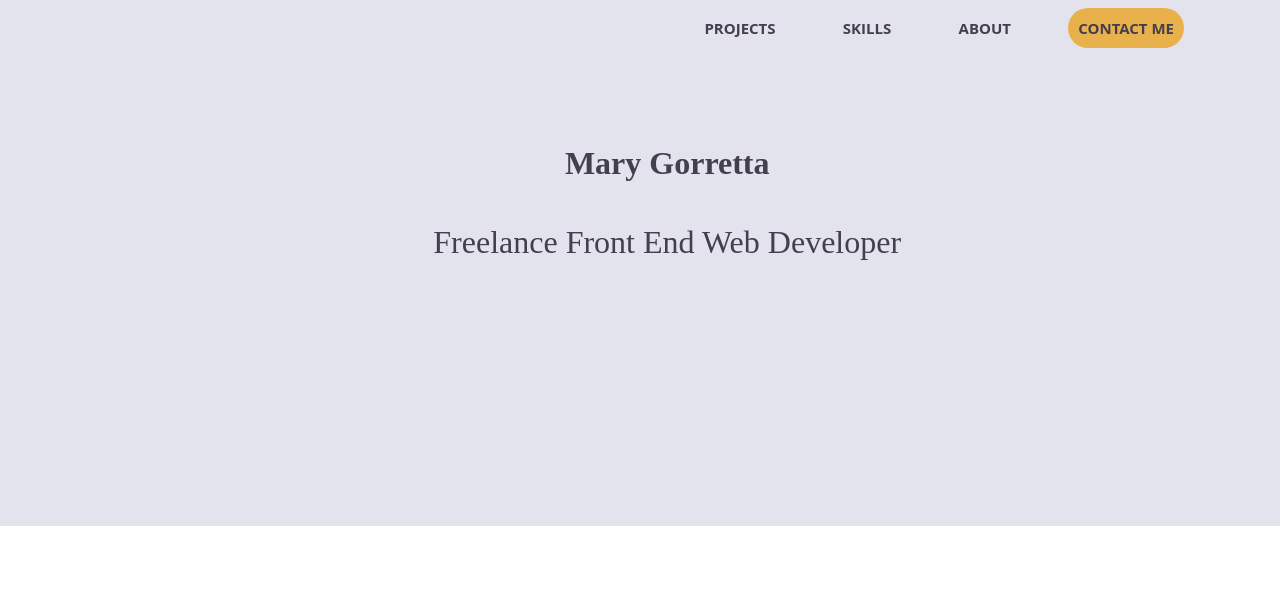
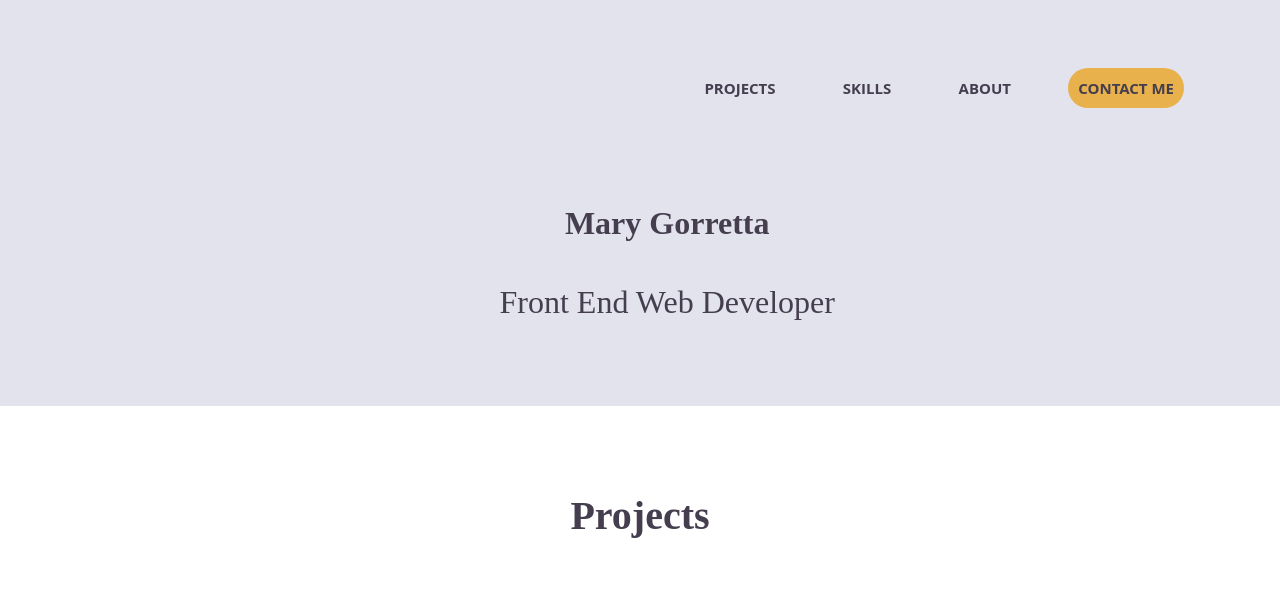
Before and after one commit to meggo15/mary-gorretta-portfolio, a website built with Parcel: page index.html in a window 1280 px wide. Shown: the top 603 px of the page. Built offline with nearby package versions, Linux system fonts and the light colour scheme; a web font is replaced by a local one.

Commit message:
Updated header

```diff
--- a/css/main.css
+++ b/css/main.css
@@ -137,6 +137,7 @@ h3 {
   width: 100%;
   margin: 0;
   margin-bottom: 20px;
+  margin-top: 20px;
 }
 
 h4 {
@@ -218,6 +219,7 @@ figure {
 
 .skills-header {
   margin-bottom: 40px;
+  margin-top: 20px;
 }
 
 .about-info h3 {
@@ -231,12 +233,10 @@ figure {
 /* -------------------- Header -------------------- */
 
 header {
-  background-color: #e2e3ed;
-  background-size: cover;
-  background-position: center;
-  padding-top: 20px;
-  padding-bottom: 180px;
-}
+    background-color: #e2e3ed;
+    padding-top: 80px;
+    padding-bottom: 80px;
+  }
 
 header nav ul li {
   text-transform: uppercase;
@@ -256,9 +256,6 @@ nav #contact-link {
   border-radius: 30px;
 }
 
-.home {
-  padding-bottom: 80px;
-}
 
 header h1 {
   width: 100%;
@@ -389,7 +386,7 @@ footer .social-icons li i {
 }
 
 .contact-info {
-  margin: 0 0 60px 0;
+  margin: 0 0 20px 0;
 }
 
 .contact-follow {
--- a/index.html
+++ b/index.html
@@ -44,7 +44,7 @@
     </nav>
     <div class="home">
     <h1>Mary Gorretta</h1>
-    <h2>Freelance Front End Web Developer</h2>
+    <h2>Front End Web Developer</h2>
     </div>
   </div>
 </header>
```
Also changed, not shown: img/pexels-lukas.jpg (deleted).
